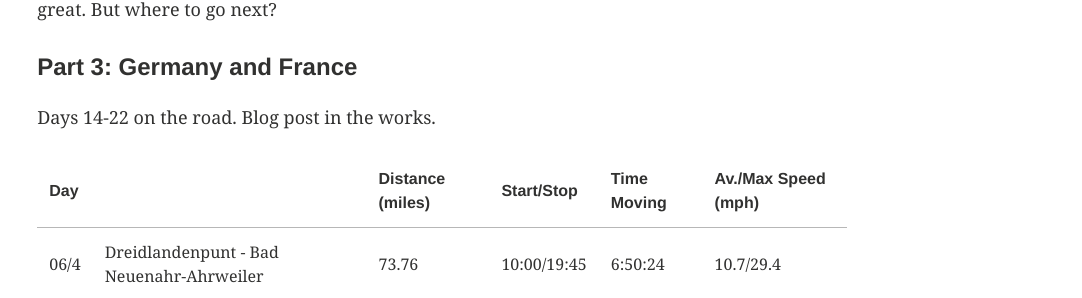
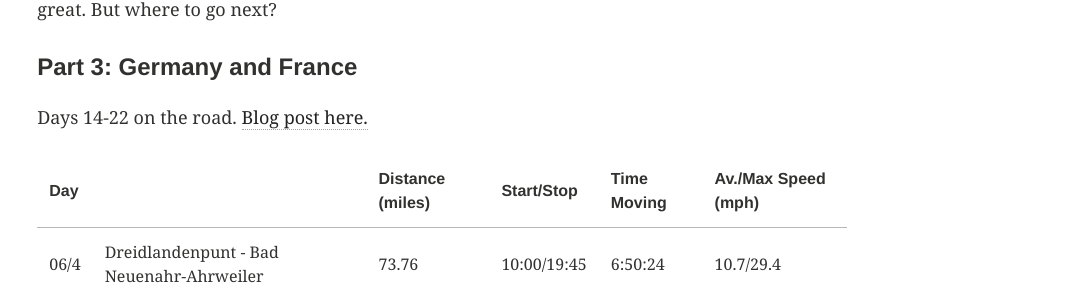
Before and after one commit to ArthurStart/git-blog, a Jekyll site: the page built from _posts/touring/2016-03-24-Quick-Update.md, in a window 1280 px wide and 900 px high, scrolled down 13962 px. Shown: the part 155-453 px from the top of the window, without its empty margins (198-1280 px from the left). Built offline with Jekyll 4.4.1, drawn with Linux system fonts in a browser that asks for light colours; comment, search, counter and statistics services are not loaded.

Commit message:
Added link from updates to G&F post

```diff
--- a/_posts/touring/2016-03-24-Quick-Update.md
+++ b/_posts/touring/2016-03-24-Quick-Update.md
@@ -254,7 +254,7 @@ Basel is a cool and exciting place, i'm pleased to have got a little tour. I saw
 I'm in Switzerland! Awesome Couchsurfers made fondue - very tasty. Basel seems great. But where to go next?
 
 #### Part 3: Germany and France
-Days 14-22 on the road. Blog post in the works.
+Days 14-22 on the road. [Blog post here.]({% post_url 2016-04-21-Germany-and-France %})
 
 | Day | | Distance (miles) | Start/Stop | Time Moving | Av./Max Speed (mph) |
 | --- | ---------------- | ----------  | ----------- | ----------------- |
```
